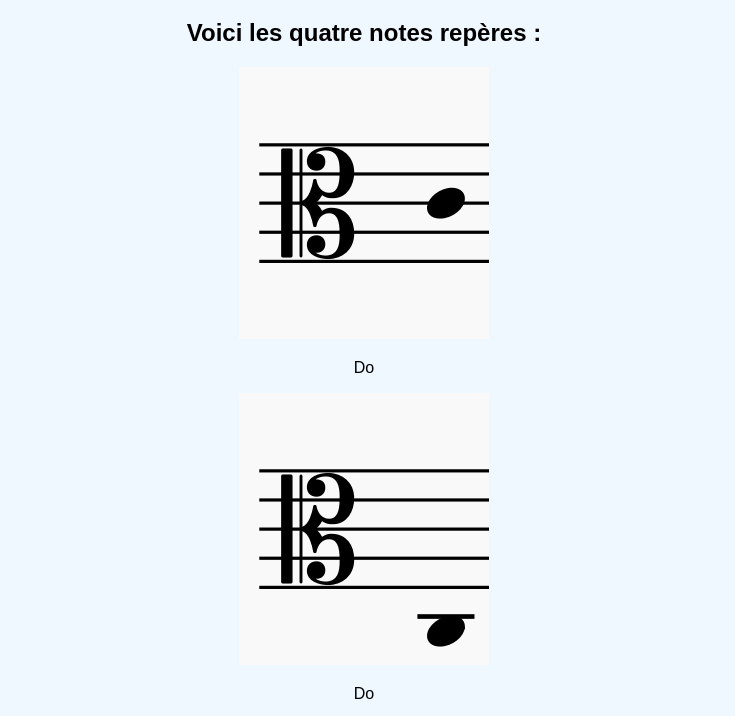
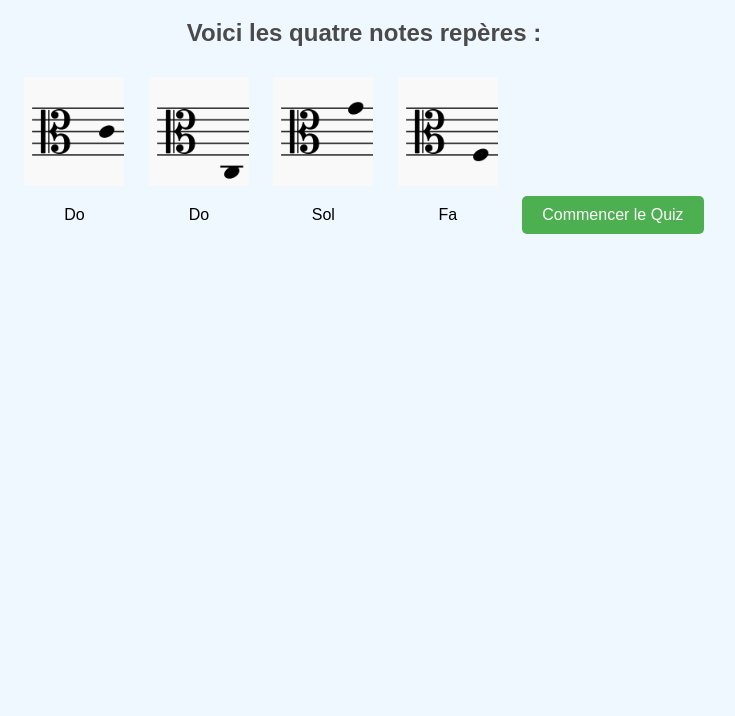
Before and after one commit to fredalto/lecturedenotes, a plain HTML site: page ut3_niveau1.html in a window 1280 px wide. Shown: the part 61-777 px from the top of the page, without its empty margins (276-1011 px from the left). Drawn offline with Linux system fonts and the light colour scheme.

Commit message:
Update styles.css

```diff
--- a/styles.css
+++ b/styles.css
@@ -6,30 +6,23 @@ body {
     padding: 0;
 }
 
-h1 {
+h1, h2 {
     color: #4a4a4a;
 }
 
-.key-options, .level-options {
-    display: flex;
-    flex-direction: column;
-    align-items: center;
-    justify-content: center;
-    height: 50vh;
+#note-reference {
+    margin-bottom: 20px;
 }
 
-.key-options a, .level-options a {
+.note {
+    display: inline-block;
     margin: 10px;
-    padding: 15px 25px;
-    background-color: #6a5acd;
-    color: white;
-    text-decoration: none;
-    border-radius: 5px;
-    font-size: 18px;
+    text-align: center;
 }
 
-.key-options a:hover, .level-options a:hover {
-    background-color: #483d8b;
+.note img {
+    width: 100px; /* Ajustez selon la taille de vos images */
+    height: auto;
 }
 
 button {
```
